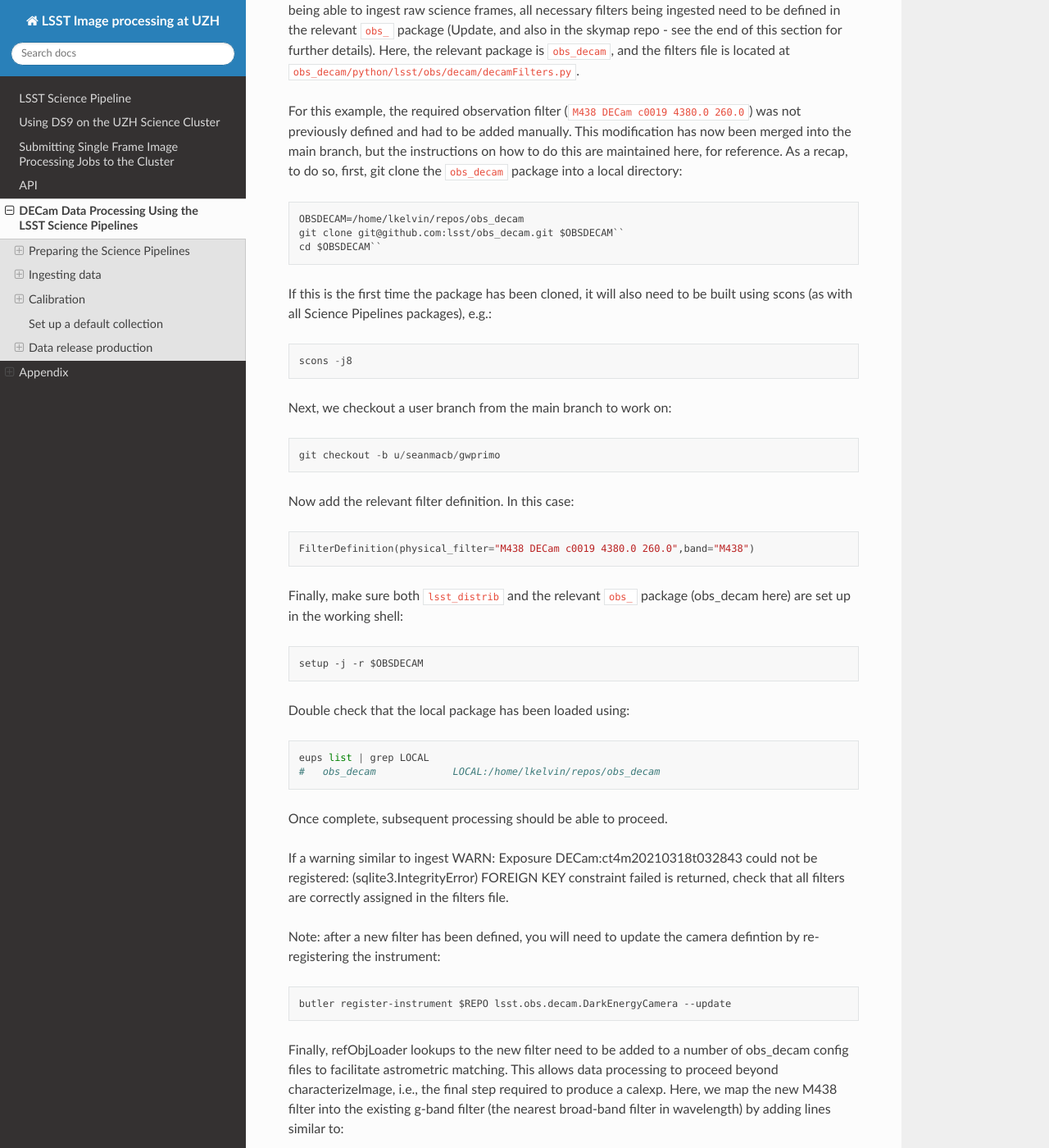
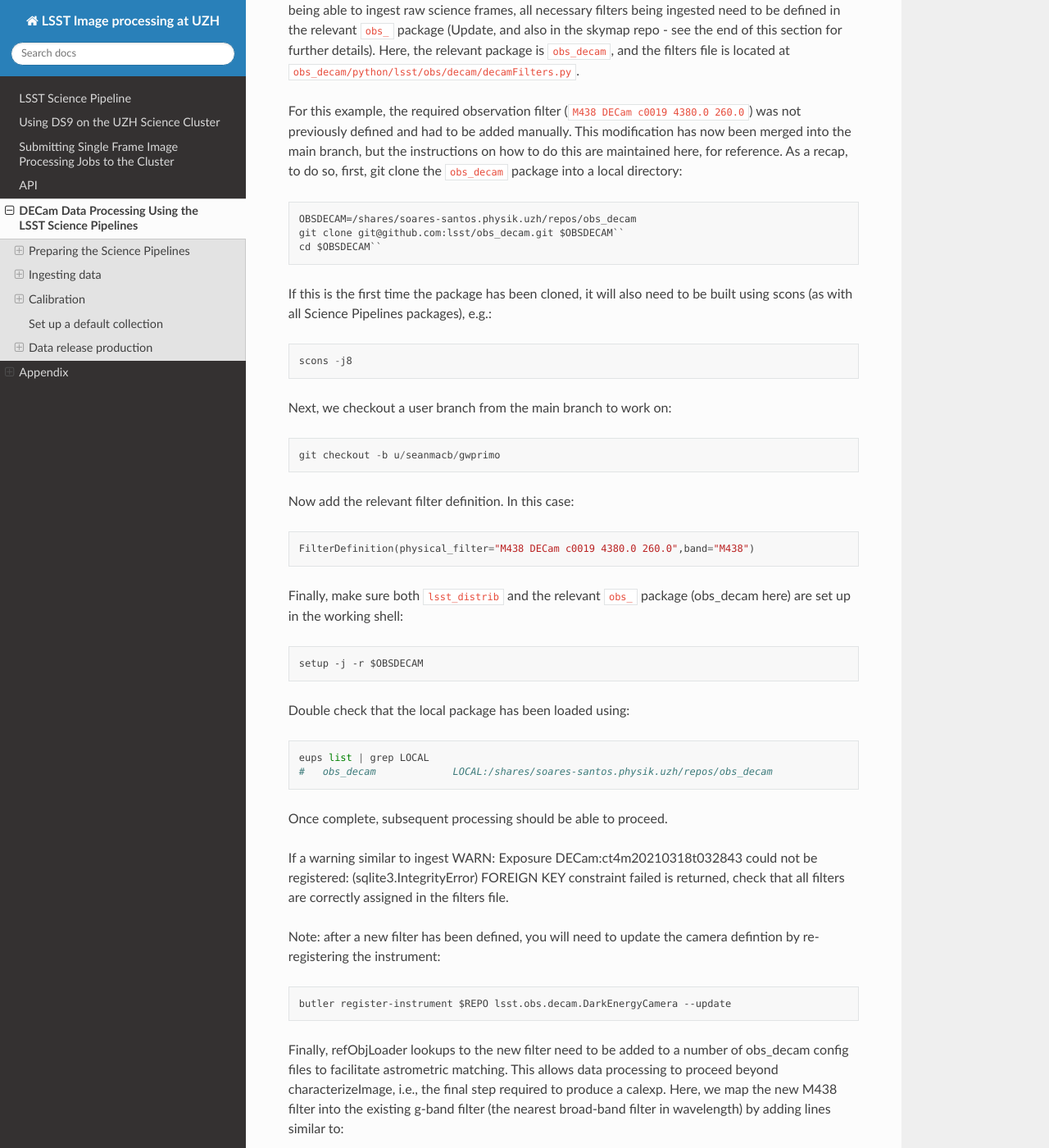
Before and after one commit to davsan06/lsst-alerts-at-uzh, a Sphinx documentation site: the page built from docs/source/ingest.rst, in a window 1280 px wide and 1400 px high, scrolled down 1709 px. Shown: the whole window at 82% size. Built offline with Sphinx 7.4.7 and the Read the Docs theme 3.1.0, drawn with Linux system fonts in a browser that asks for light colours.

Commit message:
Update ingest.rst

```diff
--- a/docs/source/ingest.rst
+++ b/docs/source/ingest.rst
@@ -60,7 +60,7 @@ This step is only required if the data to be ingested uses a filter which is not
 
 For this example, the required observation filter (``M438 DECam c0019 4380.0 260.0``) was not previously defined and had to be added manually. This modification has now been merged into the main branch, but the instructions on how to do this are maintained here, for reference. As a recap, to do so, first, git clone the ``obs_decam`` package into a local directory: ::
 
-    OBSDECAM=/home/lkelvin/repos/obs_decam
+    OBSDECAM=/shares/soares-santos.physik.uzh/repos/obs_decam
     git clone git@github.com:lsst/obs_decam.git $OBSDECAM``
     cd $OBSDECAM``
 
@@ -83,7 +83,7 @@ Finally, make sure both ``lsst_distrib`` and the relevant ``obs_`` package (obs_
 Double check that the local package has been loaded using: ::
 
     eups list | grep LOCAL
-    #   obs_decam             LOCAL:/home/lkelvin/repos/obs_decam
+    #   obs_decam             LOCAL:/shares/soares-santos.physik.uzh/repos/obs_decam
 
 Once complete, subsequent processing should be able to proceed.
 
```
